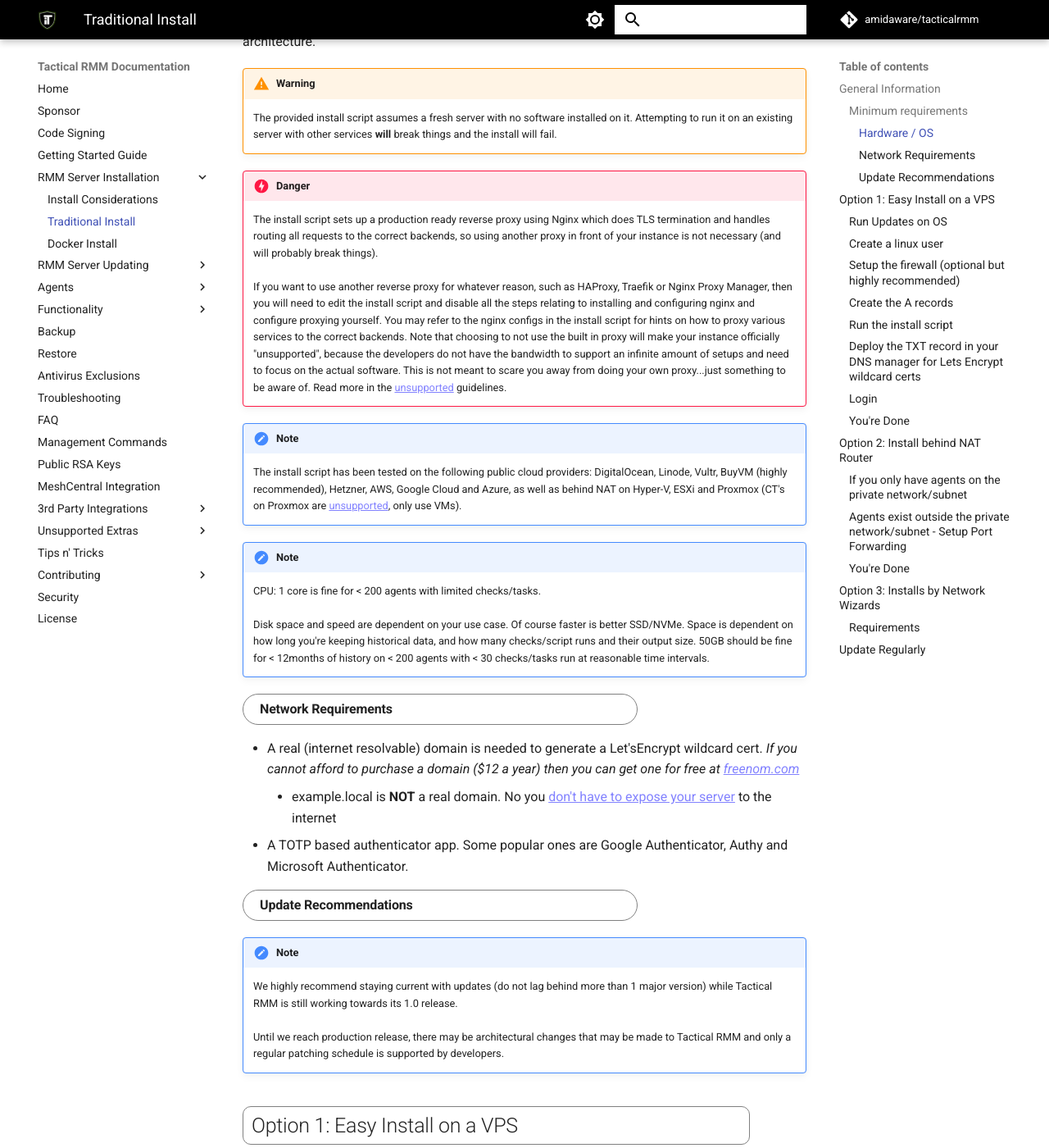
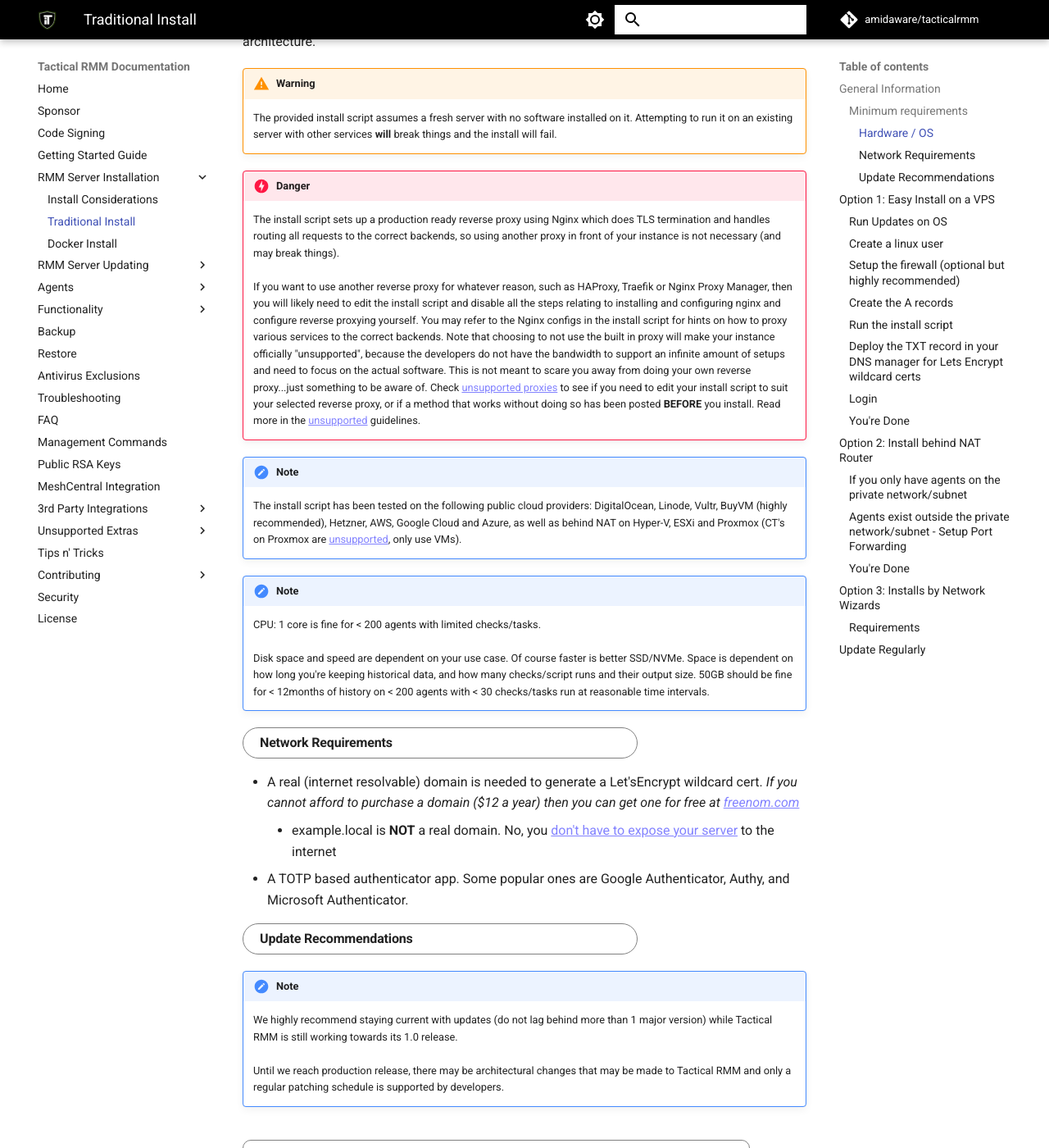
Before and after one commit to amidaware/trmm-docs, an MkDocs documentation site: the page built from docs/install_server.md, in a window 1280 px wide and 1400 px high, scrolled down 586 px. Shown: the whole window at 82% size. Built offline with MkDocs 1.6.1 and Material for MkDocs 9.7.7, drawn with Linux system fonts in a browser that asks for light colours; comment, search, counter and statistics services are not loaded; some of the changed text lies outside the part shown.

````diff
--- a/docs/install_server.md
+++ b/docs/install_server.md
@@ -22,7 +22,7 @@ A fresh linux VM running either Ubuntu 20.04 LTS or Debian 11 with 3+GB RAM on x
     The provided install script assumes a fresh server with no software installed on it. Attempting to run it on an existing server with other services **will** break things and the install will fail.
 
 !!!danger
-    The install script sets up a production ready reverse proxy using Nginx which does TLS termination and handles routing all requests to the correct backends, so using another proxy in front of your instance is not necessary (and will probably break things).<br><br>If you want to use another reverse proxy for whatever reason, such as HAProxy, Traefik or Nginx Proxy Manager, then you will need to edit the install script and disable all the steps relating to installing and configuring nginx and configure proxying yourself. You may refer to the nginx configs in the install script for hints on how to proxy various services to the correct backends. Note that choosing to not use the built in proxy will make your instance officially "unsupported", because the developers do not have the bandwidth to support an infinite amount of setups and need to focus on the actual software. This is not meant to scare you away from doing your own proxy...just something to be aware of. Read more in the [unsupported](unsupported_guidelines.md) guidelines.
+    The install script sets up a production ready reverse proxy using Nginx which does TLS termination and handles routing all requests to the correct backends, so using another proxy in front of your instance is not necessary (and may break things).<br><br>If you want to use another reverse proxy for whatever reason, such as HAProxy, Traefik or Nginx Proxy Manager, then you will likely need to edit the install script and disable all the steps relating to installing and configuring nginx and configure reverse proxying yourself. You may refer to the Nginx configs in the install script for hints on how to proxy various services to the correct backends. Note that choosing to not use the built in proxy will make your instance officially "unsupported", because the developers do not have the bandwidth to support an infinite amount of setups and need to focus on the actual software. This is not meant to scare you away from doing your own reverse proxy...just something to be aware of. Check [unsupported proxies](unsupported_proxies.md) to see if you need to edit your install script to suit your selected reverse proxy, or if a method that works without doing so has been posted **BEFORE** you install. Read more in the [unsupported](unsupported_guidelines.md) guidelines.
 
 !!!note
     The install script has been tested on the following public cloud providers: DigitalOcean, Linode, Vultr, BuyVM (highly recommended), Hetzner, AWS, Google Cloud and Azure, as well as behind NAT on Hyper-V, ESXi and Proxmox (CT's on Proxmox are [unsupported](unsupported_guidelines.md), only use VMs).
@@ -34,8 +34,8 @@ A fresh linux VM running either Ubuntu 20.04 LTS or Debian 11 with 3+GB RAM on x
 #### Network Requirements
 
 - A real (internet resolvable) domain is needed to generate a Let'sEncrypt wildcard cert. _If you cannot afford to purchase a domain ($12 a year) then you can get one for free at [freenom.com](https://www.freenom.com/)_
-    - example.local is __NOT__ a real domain. No you [don't have to expose your server](faq.md#can-i-run-tactical-rmm-locally-behind-nat-without-exposing-anything-to-the-internet) to the internet
-- A TOTP based authenticator app. Some popular ones are Google Authenticator, Authy and Microsoft Authenticator.
+    - example.local is __NOT__ a real domain. No, you [don't have to expose your server](faq.md#can-i-run-tactical-rmm-locally-behind-nat-without-exposing-anything-to-the-internet) to the internet
+- A TOTP based authenticator app. Some popular ones are Google Authenticator, Authy, and Microsoft Authenticator.
 
 #### Update Recommendations
 
@@ -45,7 +45,7 @@ A fresh linux VM running either Ubuntu 20.04 LTS or Debian 11 with 3+GB RAM on x
 
 ## Option 1: Easy Install on a VPS
 
-Install on a VPS: DigitalOcean, Linode, Vultr, BuyVM (highly recommended), Hetzner, AWS, Google Cloud and Azure to name a few
+Install on a VPS: DigitalOcean, Linode, Vultr, BuyVM (highly recommended), Hetzner, AWS, Google Cloud and Azure to name a few.
 
 Use something that meets [minimum specs](install_server.md#hardware-os)
 
@@ -53,7 +53,7 @@ Use something that meets [minimum specs](install_server.md#hardware-os)
 
 SSH into the server as **root**.
 
-Download and run the prereqs and latest updates:
+Install the pre-reqs and apply the latest updates:
 
 ```bash
 apt update
@@ -236,4 +236,4 @@ We've said it before, we'll say it again.
 
         - Do it when you update your SSL certs.
 
-Especially don't get behind 2 major rev's. Lots of agent connectivity changes occurring. If you don't keep up, you'll be needing to do manual updates by adjusting the `updates.sh` and specifying older branches...then doing update, wait for all agents to get updated...then do the next major branch, then wait for agent updates...until you're current. Can we say #Painful.
+Especially don't get behind 2 major rev's. Lots of agent connectivity changes occurring. If you don't keep up, you'll be needing to do manual updates by adjusting the `updates.sh` and specifying older branches...then doing update, wait for all agents to get updated...then do the next major branch, then wait for agent updates...until you're current. Can we say **#Painful**.
````
Also changed, not shown: other parts of docs/install_server.md (+1 -1 lines), docs/code_signing.md (+3 -3 lines), docs/guide_gettingstarted.md (+2 -2 lines), docs/install_considerations.md (+3 -3 lines), docs/install_docker.md (+3 -3 lines), docs/update_server.md (+4 -4 lines).
